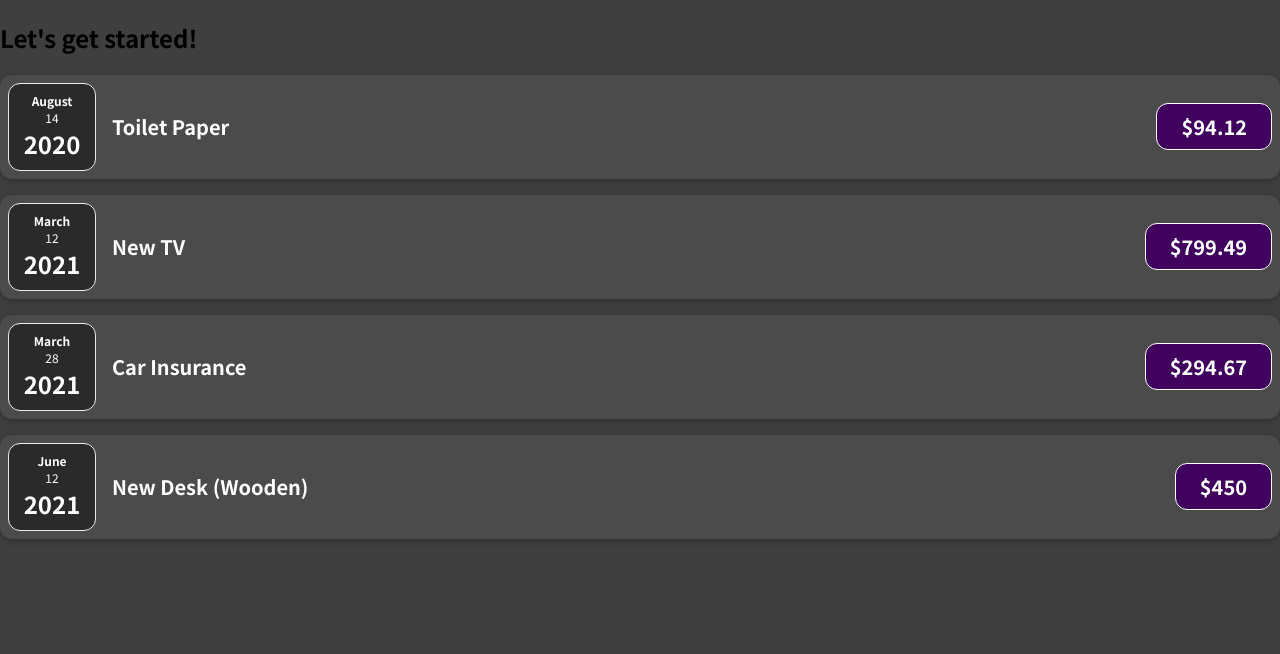
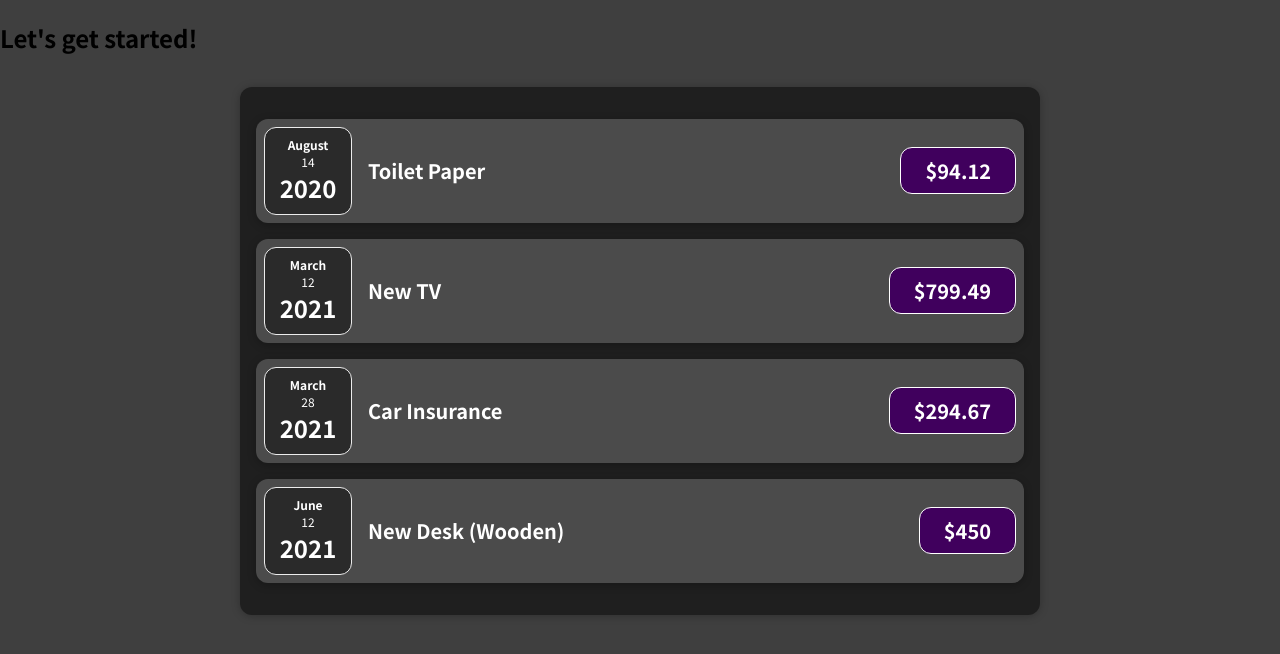
Before and after one commit to yejinpak48/React-Study, a JavaScript app: page / in a window 1280 px wide. Shown: the top 654 px of the page. Built offline with nearby package versions, Linux system fonts and the light colour scheme.

Commit message:
feat: Expenses 컴포넌트 분할

```diff
--- a/src/App.js
+++ b/src/App.js
@@ -1,4 +1,4 @@
-import ExpenseItem from './components/ExpenseItem.js';
+import Expenses from './components/Expenses.js';
 
 function App() {
   const expenses = [
@@ -25,9 +25,7 @@
   return (
     <div>
       <h2>Let's get started!</h2>
-      {expenses.map((item) =>
-        <ExpenseItem key={item.id} title={item.title} amount={item.amount} date={item.date} />
-      )}
+      <Expenses items={expenses} />
     </div>
   );
 }
--- /dev/null
+++ b/src/components/Expenses.css
@@ -0,0 +1,9 @@
+.expenses {
+  padding: 1rem;
+  background-color: rgb(31, 31, 31);
+  margin: 2rem auto;
+  width: 50rem;
+  max-width: 95%;
+  border-radius: 12px;
+  box-shadow: 0 1px 8px rgba(0, 0, 0, 0.25);
+}
--- /dev/null
+++ b/src/components/Expenses.js
@@ -0,0 +1,13 @@
+import ExpenseItem from './ExpenseItem';
+import './Expenses.css';
+
+function Expenses(props) {
+  return (
+    <div className="expenses">
+      {props.items.map((item) =>
+        <ExpenseItem key={item.id} title={item.title} amount={item.amount} date={item.date} />)}
+    </div >
+  )
+}
+
+export default Expenses;
```
